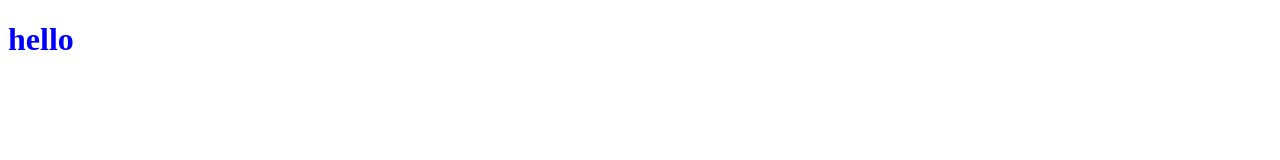
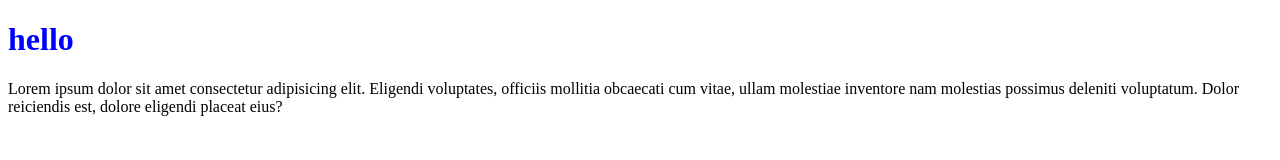
Before and after one commit to daniella-2006/REPOSITORY1, a plain HTML site: page index.html in a window 1280 px wide. Drawn offline with Linux system fonts and the light colour scheme.

Commit message:
paragraphe

```diff
--- a/index.html
+++ b/index.html
@@ -8,6 +8,7 @@
     <link rel="stylesheet" href="style.css">
 </head>
 <body>
-    <h1 class="color">hello</h1>
+    <h1 class="color">hello </h1>
+    <p>Lorem ipsum dolor sit amet consectetur adipisicing elit. Eligendi voluptates, officiis mollitia obcaecati cum vitae, ullam molestiae inventore nam molestias possimus deleniti voluptatum. Dolor reiciendis est, dolore eligendi placeat eius?</p>
 </body>
 </html>
```
